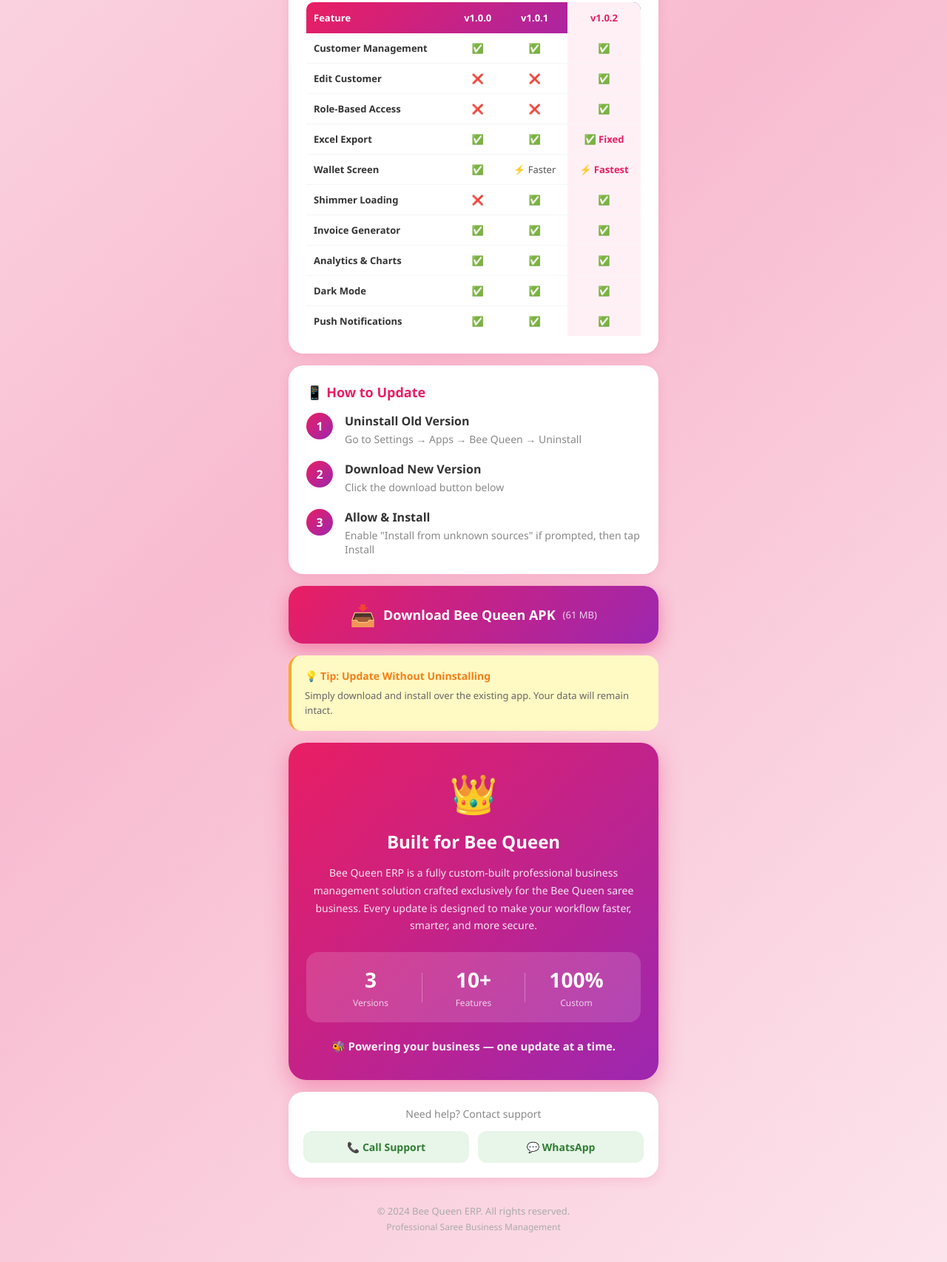
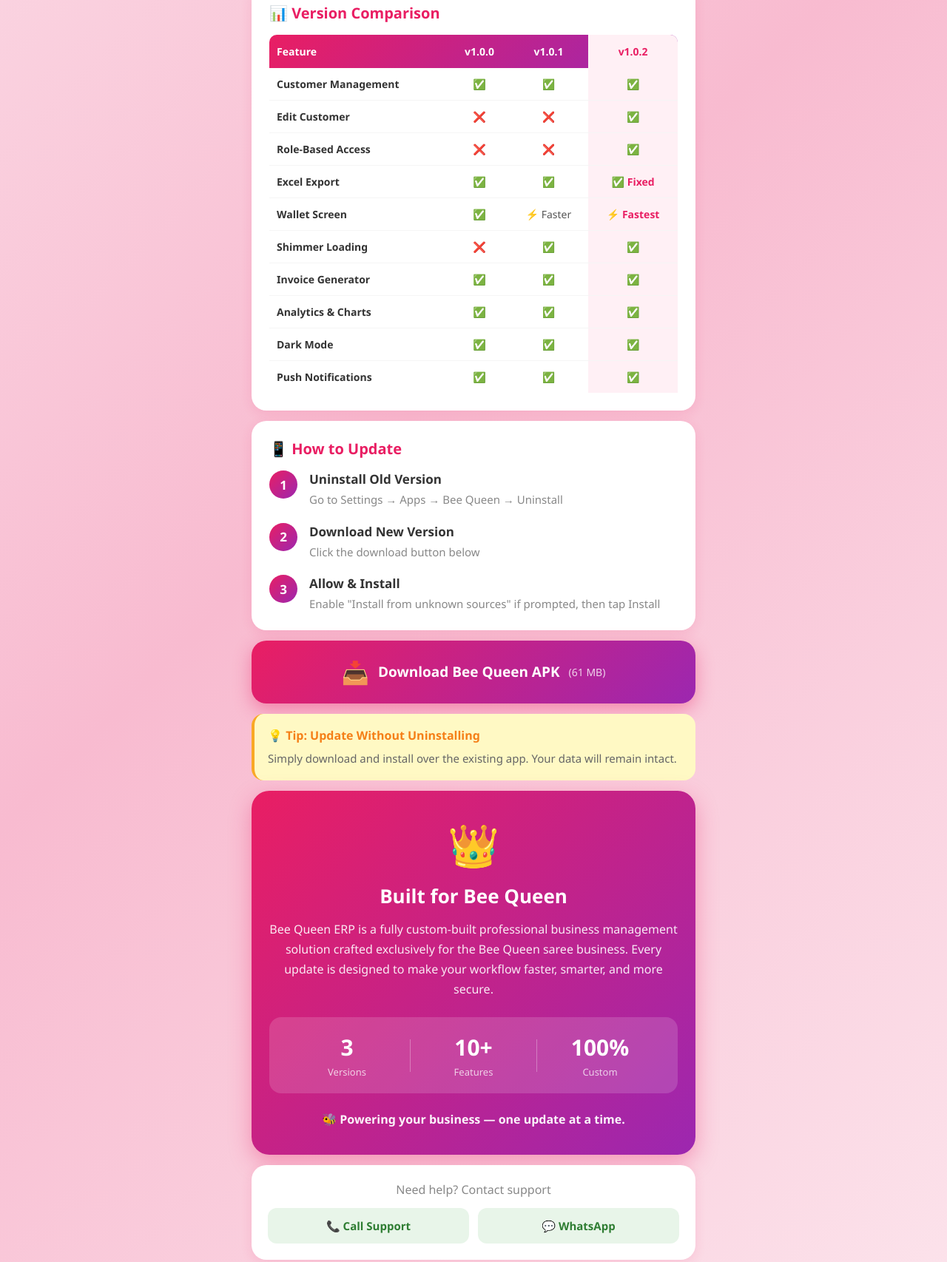
Before and after one commit to Srivignesh12345/Bee-Queen-Updates, a plain HTML site: page index.html in a window 1280 px wide. Shown: the part 856-2562 px from the top of the page at 74% size. Drawn offline with Linux system fonts and the light colour scheme.

Commit message:
Bigger text, mobile responsive, fixed duplicate CSS

```diff
--- a/style.css
+++ b/style.css
@@ -8,40 +8,41 @@
     font-family: 'Segoe UI', sans-serif;
     background: linear-gradient(135deg, #fce4ec 0%, #f8bbd0 50%, #fce4ec 100%);
     min-height: 100vh;
-    padding: 20px;
+    padding: 16px;
 }
 
 .container {
-    max-width: 500px;
+    max-width: 600px;
+    width: 100%;
     margin: 0 auto;
 }
 
 /* HEADER */
 .header {
     text-align: center;
-    padding: 40px 20px 30px;
+    padding: 36px 16px 28px;
 }
 
 .logo-img {
-    width: 100px;
-    height: 100px;
+    width: 110px;
+    height: 110px;
     border-radius: 50%;
     object-fit: cover;
-    margin: 0 auto 20px;
+    margin: 0 auto 18px;
     display: block;
     box-shadow: 0 8px 25px rgba(233, 30, 99, 0.4);
 }
 
 .header h1 {
-    font-size: 32px;
+    font-size: 36px;
     font-weight: 800;
     color: #e91e63;
-    margin-bottom: 6px;
+    margin-bottom: 8px;
 }
 
 .subtitle {
     color: #888;
-    font-size: 16px;
+    font-size: 17px;
 }
 
 /* VERSION CARD */
@@ -50,7 +51,7 @@
     border-radius: 20px;
     padding: 24px;
     text-align: center;
-    margin-bottom: 16px;
+    margin-bottom: 14px;
     box-shadow: 0 4px 15px rgba(233, 30, 99, 0.12);
 }
 
@@ -58,22 +59,22 @@
     display: inline-block;
     background: linear-gradient(135deg, #e91e63, #9c27b0);
     color: white;
-    padding: 6px 18px;
+    padding: 7px 20px;
     border-radius: 20px;
-    font-size: 13px;
+    font-size: 14px;
     font-weight: 600;
     margin-bottom: 12px;
 }
 
 .version-card h2 {
-    font-size: 28px;
+    font-size: 30px;
     color: #333;
     margin-bottom: 6px;
 }
 
 .release-date {
     color: #888;
-    font-size: 14px;
+    font-size: 15px;
 }
 
 /* WHAT'S NEW */
@@ -81,13 +82,15 @@
     background: white;
     border-radius: 20px;
     padding: 24px;
-    margin-bottom: 16px;
+    margin-bottom: 14px;
     box-shadow: 0 4px 15px rgba(233, 30, 99, 0.12);
 }
 
-.whats-new h3, .instructions h3 {
+.whats-new h3,
+.instructions h3,
+.comparison-card h3 {
     color: #e91e63;
-    font-size: 18px;
+    font-size: 20px;
     margin-bottom: 16px;
     font-weight: 700;
 }
@@ -97,233 +100,15 @@
 }
 
 .whats-new ul li {
-    padding: 8px 0;
+    padding: 10px 0;
     color: #444;
-    font-size: 15px;
+    font-size: 16px;
     border-bottom: 1px solid #f5f5f5;
+    line-height: 1.5;
 }
 
 .whats-new ul li:last-child {
     border-bottom: none;
-}
-
-/* INSTRUCTIONS */
-.instructions {
-    background: white;
-    border-radius: 20px;
-    padding: 24px;
-    margin-bottom: 16px;
-    box-shadow: 0 4px 15px rgba(233, 30, 99, 0.12);
-}
-
-.step {
-    display: flex;
-    align-items: flex-start;
-    gap: 16px;
-    margin-bottom: 20px;
-}
-
-.step:last-child {
-    margin-bottom: 0;
-}
-
-.step-number {
-    width: 36px;
-    height: 36px;
-    background: linear-gradient(135deg, #e91e63, #9c27b0);
-    color: white;
-    border-radius: 50%;
-    display: flex;
-    align-items: center;
-    justify-content: center;
-    font-weight: 700;
-    font-size: 16px;
-    flex-shrink: 0;
-}
-
-.step-content h4 {
-    color: #333;
-    font-size: 16px;
-    margin-bottom: 4px;
-}
-
-.step-content p {
-    color: #888;
-    font-size: 14px;
-}
-
-/* DOWNLOAD BUTTON */
-.download-btn {
-    display: flex;
-    align-items: center;
-    justify-content: center;
-    gap: 10px;
-    background: linear-gradient(135deg, #e91e63, #9c27b0);
-    color: white;
-    text-decoration: none;
-    padding: 20px;
-    border-radius: 20px;
-    margin-bottom: 16px;
-    box-shadow: 0 8px 25px rgba(233, 30, 99, 0.4);
-    transition: transform 0.2s, box-shadow 0.2s;
-    cursor: pointer;
-}
-
-.download-btn:hover {
-    transform: translateY(-2px);
-    box-shadow: 0 12px 30px rgba(233, 30, 99, 0.5);
-}
-
-.download-btn:active {
-    transform: translateY(0);
-}
-
-.download-icon {
-    font-size: 28px;
-}
-
-.download-text {
-    font-size: 18px;
-    font-weight: 700;
-}
-
-.download-size {
-    font-size: 13px;
-    opacity: 0.8;
-}
-
-/* ALTERNATIVE */
-.alternative {
-    background: #fff9c4;
-    border-radius: 16px;
-    padding: 18px;
-    margin-bottom: 16px;
-    border-left: 4px solid #f9a825;
-}
-
-.alternative h4 {
-    color: #f57f17;
-    margin-bottom: 8px;
-    font-size: 14px;
-}
-
-.alternative p {
-    color: #666;
-    font-size: 13px;
-    line-height: 1.5;
-}
-
-/* SUPPORT */
-.support {
-    background: white;
-    border-radius: 20px;
-    padding: 20px;
-    text-align: center;
-    margin-bottom: 16px;
-    box-shadow: 0 4px 15px rgba(233, 30, 99, 0.12);
-}
-
-.support p {
-    color: #888;
-    margin-bottom: 14px;
-    font-size: 14px;
-}
-
-.support-links {
-    display: flex;
-    gap: 12px;
-    justify-content: center;
-}
-
-.support-links a {
-    flex: 1;
-    padding: 12px;
-    border-radius: 12px;
-    text-decoration: none;
-    font-weight: 600;
-    font-size: 14px;
-    text-align: center;
-}
-
-.support-links a:first-child {
-    background: #e8f5e9;
-    color: #2e7d32;
-}
-
-.support-links a:last-child {
-    background: #e8f5e9;
-    color: #2e7d32;
-}
-
-/* FOOTER */
-.footer {
-    text-align: center;
-    padding: 20px;
-    color: #aaa;
-    font-size: 13px;
-}
-
-.footer-note {
-    margin-top: 4px;
-    font-size: 12px;
-}
-
-/* TOAST NOTIFICATION */
-.toast {
-    position: fixed;
-    bottom: 30px;
-    left: 50%;
-    transform: translateX(-50%);
-    background: #333;
-    color: white;
-    padding: 14px 24px;
-    border-radius: 12px;
-    font-size: 14px;
-    opacity: 0;
-    transition: opacity 0.3s;
-    pointer-events: none;
-    z-index: 999;
-    white-space: nowrap;
-}
-
-.toast.show {
-    opacity: 1;
-}
-
-/* PROGRESS BAR */
-.progress-wrap {
-    display: none;
-    background: white;
-    border-radius: 20px;
-    padding: 20px;
-    margin-bottom: 16px;
-    box-shadow: 0 4px 15px rgba(233, 30, 99, 0.12);
-}
-
-.progress-wrap.show {
-    display: block;
-}
-
-.progress-label {
-    color: #555;
-    font-size: 14px;
-    margin-bottom: 10px;
-    font-weight: 600;
-}
-
-.progress-bar {
-    height: 10px;
-    background: #f5f5f5;
-    border-radius: 10px;
-    overflow: hidden;
-}
-
-.progress-fill {
-    height: 100%;
-    width: 0%;
-    background: linear-gradient(90deg, #e91e63, #9c27b0);
-    border-radius: 10px;
-    transition: width 0.3s;
 }
 
 /* VERSION COMPARISON */
@@ -331,25 +116,20 @@
     background: white;
     border-radius: 20px;
     padding: 24px;
-    margin-bottom: 16px;
+    margin-bottom: 14px;
     box-shadow: 0 4px 15px rgba(233, 30, 99, 0.12);
-}
-
-.comparison-card h3 {
-    color: #e91e63;
-    font-size: 18px;
-    font-weight: 700;
-    margin-bottom: 16px;
 }
 
 .table-wrap {
     overflow-x: auto;
+    -webkit-overflow-scrolling: touch;
 }
 
 .compare-table {
     width: 100%;
     border-collapse: collapse;
-    font-size: 13px;
+    font-size: 14px;
+    min-width: 320px;
 }
 
 .compare-table thead tr {
@@ -358,10 +138,11 @@
 }
 
 .compare-table th {
-    padding: 12px 10px;
+    padding: 13px 10px;
     text-align: center;
     font-weight: 700;
-    font-size: 13px;
+    font-size: 14px;
+    white-space: nowrap;
 }
 
 .compare-table th:first-child {
@@ -386,9 +167,10 @@
 }
 
 .compare-table td {
-    padding: 11px 10px;
+    padding: 12px 10px;
     text-align: center;
     color: #555;
+    font-size: 14px;
 }
 
 .compare-table td:first-child {
@@ -403,31 +185,137 @@
     font-weight: 700 !important;
 }
 
+/* INSTRUCTIONS */
+.instructions {
+    background: white;
+    border-radius: 20px;
+    padding: 24px;
+    margin-bottom: 14px;
+    box-shadow: 0 4px 15px rgba(233, 30, 99, 0.12);
+}
+
+.step {
+    display: flex;
+    align-items: flex-start;
+    gap: 16px;
+    margin-bottom: 20px;
+}
+
+.step:last-child {
+    margin-bottom: 0;
+}
+
+.step-number {
+    width: 38px;
+    height: 38px;
+    background: linear-gradient(135deg, #e91e63, #9c27b0);
+    color: white;
+    border-radius: 50%;
+    display: flex;
+    align-items: center;
+    justify-content: center;
+    font-weight: 700;
+    font-size: 17px;
+    flex-shrink: 0;
+}
+
+.step-content h4 {
+    color: #333;
+    font-size: 17px;
+    margin-bottom: 5px;
+}
+
+.step-content p {
+    color: #888;
+    font-size: 15px;
+    line-height: 1.5;
+}
+
+/* DOWNLOAD BUTTON */
+.download-btn {
+    display: flex;
+    align-items: center;
+    justify-content: center;
+    gap: 12px;
+    background: linear-gradient(135deg, #e91e63, #9c27b0);
+    color: white;
+    text-decoration: none;
+    padding: 22px;
+    border-radius: 20px;
+    margin-bottom: 14px;
+    box-shadow: 0 8px 25px rgba(233, 30, 99, 0.4);
+    transition: transform 0.2s, box-shadow 0.2s;
+}
+
+.download-btn:hover {
+    transform: translateY(-2px);
+    box-shadow: 0 12px 30px rgba(233, 30, 99, 0.5);
+}
+
+.download-btn:active {
+    transform: translateY(0);
+}
+
+.download-icon {
+    font-size: 30px;
+}
+
+.download-text {
+    font-size: 19px;
+    font-weight: 700;
+}
+
+.download-size {
+    font-size: 14px;
+    opacity: 0.8;
+}
+
+/* ALTERNATIVE */
+.alternative {
+    background: #fff9c4;
+    border-radius: 16px;
+    padding: 18px;
+    margin-bottom: 14px;
+    border-left: 4px solid #f9a825;
+}
+
+.alternative h4 {
+    color: #f57f17;
+    margin-bottom: 8px;
+    font-size: 16px;
+}
+
+.alternative p {
+    color: #666;
+    font-size: 15px;
+    line-height: 1.6;
+}
+
 /* PREMIUM CONCLUSION */
 .conclusion-card {
     background: linear-gradient(135deg, #e91e63, #9c27b0);
     border-radius: 24px;
-    padding: 32px 24px;
-    margin-bottom: 16px;
+    padding: 34px 24px;
+    margin-bottom: 14px;
     text-align: center;
     box-shadow: 0 10px 30px rgba(233, 30, 99, 0.35);
 }
 
 .conclusion-icon {
-    font-size: 52px;
+    font-size: 56px;
     margin-bottom: 14px;
 }
 
 .conclusion-card h3 {
     color: white;
-    font-size: 24px;
+    font-size: 26px;
     font-weight: 800;
     margin-bottom: 14px;
 }
 
 .conclusion-card p {
-    color: rgba(255,255,255,0.88);
-    font-size: 14px;
+    color: rgba(255,255,255,0.9);
+    font-size: 16px;
     line-height: 1.7;
     margin-bottom: 24px;
 }
@@ -436,11 +324,10 @@
     display: flex;
     justify-content: center;
     align-items: center;
-    gap: 0;
     background: rgba(255,255,255,0.15);
     border-radius: 16px;
-    padding: 18px;
-    margin-bottom: 20px;
+    padding: 20px;
+    margin-bottom: 22px;
 }
 
 .stat {
@@ -452,25 +339,106 @@
 
 .stat-value {
     color: white;
-    font-size: 28px;
+    font-size: 30px;
     font-weight: 800;
 }
 
 .stat-label {
     color: rgba(255,255,255,0.75);
-    font-size: 12px;
+    font-size: 13px;
     margin-top: 4px;
 }
 
 .stat-divider {
     width: 1px;
-    height: 40px;
+    height: 44px;
     background: rgba(255,255,255,0.3);
 }
 
 .conclusion-tagline {
     color: rgba(255,255,255,0.95) !important;
-    font-size: 15px !important;
+    font-size: 16px !important;
     font-weight: 600;
     margin-bottom: 0 !important;
 }
+
+/* SUPPORT */
+.support {
+    background: white;
+    border-radius: 20px;
+    padding: 22px;
+    text-align: center;
+    margin-bottom: 14px;
+    box-shadow: 0 4px 15px rgba(233, 30, 99, 0.12);
+}
+
+.support p {
+    color: #888;
+    margin-bottom: 14px;
+    font-size: 16px;
+}
+
+.support-links {
+    display: flex;
+    gap: 12px;
+    justify-content: center;
+}
+
+.support-links a {
+    flex: 1;
+    padding: 14px;
+    border-radius: 12px;
+    text-decoration: none;
+    font-weight: 600;
+    font-size: 15px;
+    text-align: center;
+    background: #e8f5e9;
+    color: #2e7d32;
+}
+
+/* FOOTER */
+.footer {
+    text-align: center;
+    padding: 20px;
+    color: #aaa;
+    font-size: 14px;
+}
+
+.footer-note {
+    margin-top: 5px;
+    font-size: 13px;
+}
+
+/* TOAST */
+.toast {
+    position: fixed;
+    bottom: 30px;
+    left: 50%;
+    transform: translateX(-50%);
+    background: #333;
+    color: white;
+    padding: 14px 24px;
+    border-radius: 12px;
+    font-size: 15px;
+    opacity: 0;
+    transition: opacity 0.3s;
+    pointer-events: none;
+    z-index: 999;
+    white-space: nowrap;
+}
+
+.toast.show {
+    opacity: 1;
+}
+
+/* MOBILE RESPONSIVE */
+@media (max-width: 400px) {
+    .header h1 { font-size: 28px; }
+    .version-card h2 { font-size: 24px; }
+    .download-text { font-size: 16px; }
+    .compare-table { font-size: 12px; }
+    .compare-table th,
+    .compare-table td { padding: 10px 6px; }
+    .conclusion-card h3 { font-size: 22px; }
+    .stat-value { font-size: 24px; }
+}
```
